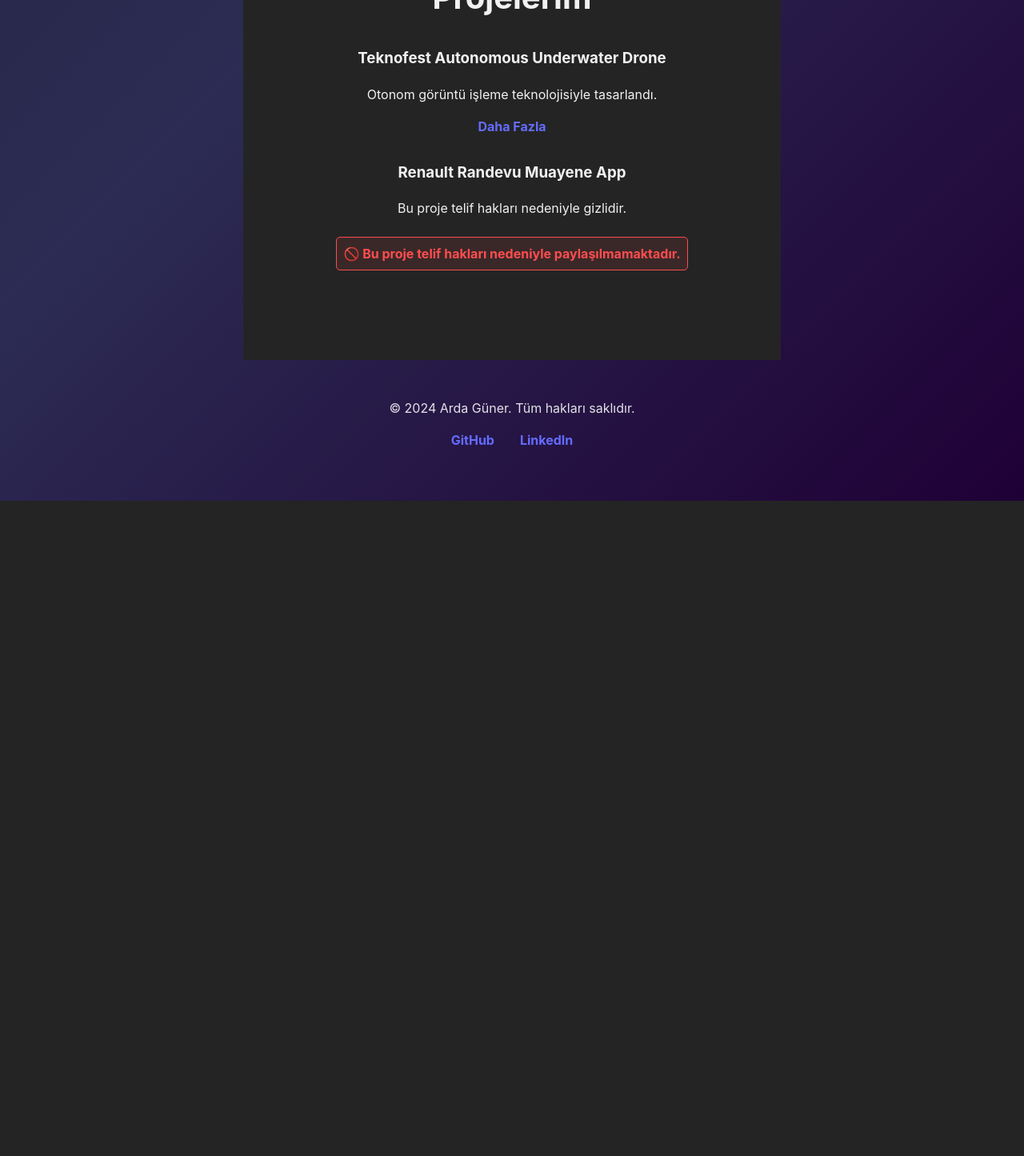
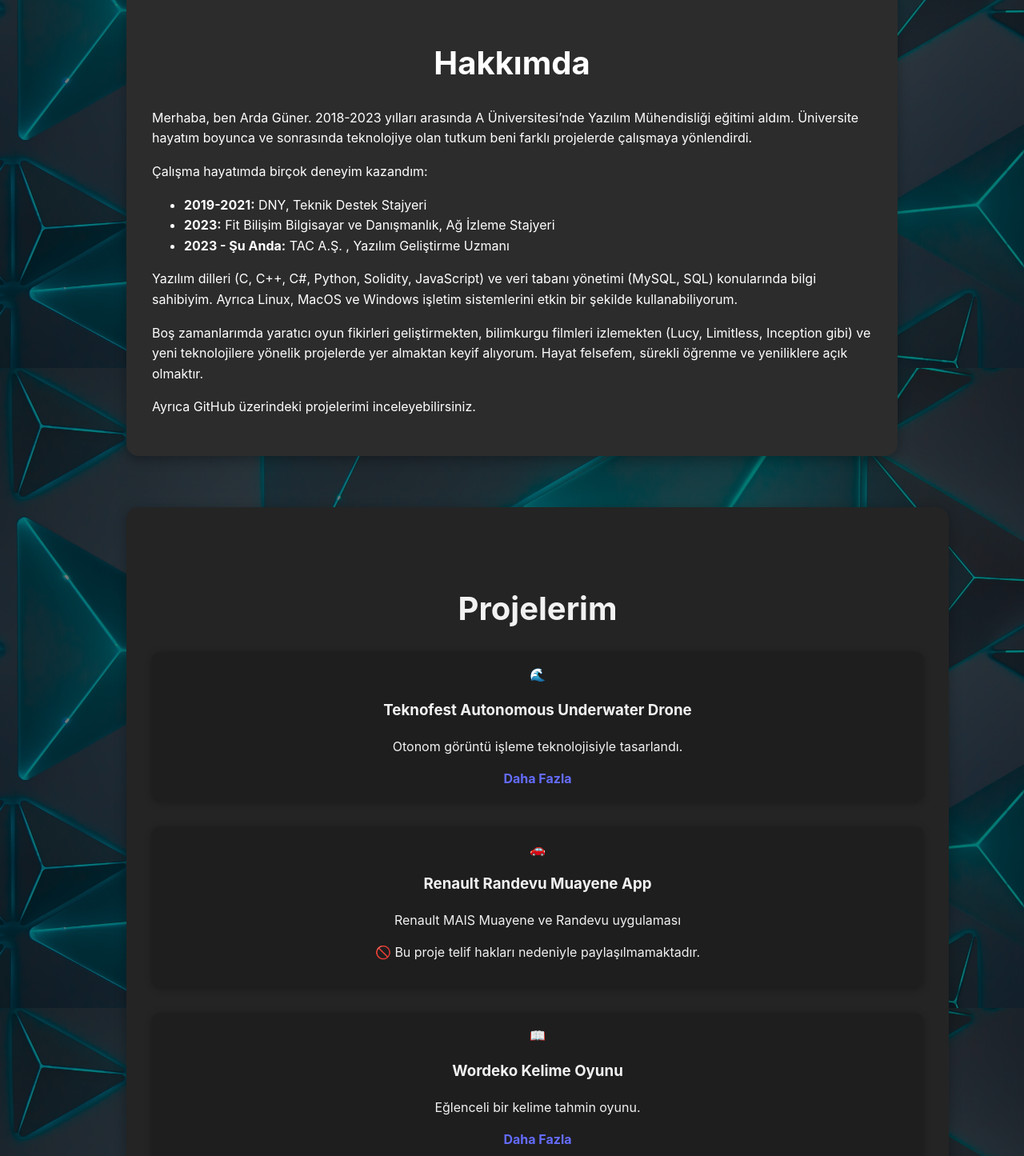
Before and after one commit to Ardeko/ardaguner.com, a React (Vite) app in the folder ardo/: page / in a window 1280 px wide. Shown: the part 1140-2585 px from the top of the page at 80% size. Before the commit the page ends 1766 px from the top, so only its background shows below. Built offline with nearby package versions, Linux system fonts and the light colour scheme.

Commit message:
about update

```diff
--- a/ardo/src/App.jsx
+++ b/ardo/src/App.jsx
@@ -9,12 +9,32 @@ function App() {
     {
       name: "Teknofest Autonomous Underwater Drone",
       description: "Otonom görüntü işleme teknolojisiyle tasarlandı.",
-      link: "https://github.com/SeIectra",
+      link: "https://github.com/EVA-Submarine-Team",
+      emoji: "🌊", // Su altı temalı emoji
     },
     {
       name: "Renault Randevu Muayene App",
-      description: "Bu proje telif hakları nedeniyle gizlidir.",
+      description: "Renault MAIS Muayene ve Randevu uygulaması",
       isRestricted: true, // Gizli proje işareti
+      emoji: "🚗", // Araba temalı emoji
+    },
+    {
+      name: "Wordeko Kelime Oyunu",
+      description: "Eğlenceli bir kelime tahmin oyunu.",
+      link: "https://github.com/SeIectra/wordeko",
+      emoji: "📖", // Kitap/kelime temalı emoji
+    },
+    {
+      name: "Protocol Yarış Oyunu",
+      description: "Heyecan dolu bir hız ve strateji yarışı.",
+      link: "https://github.com/SeIectra/protocol",
+      emoji: "🏎️", // Yarış temalı emoji
+    },
+    {
+      name: "Unichain Blockchain İzleme Zinciri",
+      description: "Blockchain işlemlerini takip etmeye yönelik bir sistem.",
+      link: "https://github.com/SeIectra/unichain",
+      emoji: "🔗", // Zincir/blok temalı emoji
     },
   ];
 
@@ -23,11 +43,14 @@ function App() {
       {/* Header */}
       <header className="header">
         <h1>Arda Güner</h1>
-        <p>Yazılım Mühendisi</p>
+        <p>Software Engineer</p>
         <nav>
           <ul>
             <li>
               <a href="#hero">Anasayfa</a>
+            </li>
+            <li>
+              <a href="#about">Hakkımda</a>
             </li>
             <li>
               <a href="#projects">Projeler</a>
@@ -45,11 +68,43 @@ function App() {
         <p>Yazılım mühendisliğine tutkuyla bağlı bir geliştiriciyim.</p>
         <button
           onClick={() => {
-            document.getElementById("projects").scrollIntoView({ behavior: "smooth" });
+            document.getElementById("about").scrollIntoView({ behavior: "smooth" });
           }}
         >
-          Projelerimi Gör
+          Hakkımda Daha Fazla
         </button>
+      </section>
+
+      {/* About Section */}
+      <section id="about" className="about-container">
+        <h2>Hakkımda</h2>
+        <p>
+          Merhaba, ben Arda Güner. 2018-2023 yılları arasında A Üniversitesi’nde
+          Yazılım Mühendisliği eğitimi aldım. Üniversite hayatım boyunca ve sonrasında
+          teknolojiye olan tutkum beni farklı projelerde çalışmaya yönlendirdi.
+        </p>
+        <p>
+          Çalışma hayatımda birçok deneyim kazandım:
+          <ul>
+            <li><b>2019-2021:</b> DNY, Teknik Destek Stajyeri</li>
+            <li><b>2023:</b> Fit Bilişim Bilgisayar ve Danışmanlık, Ağ İzleme Stajyeri</li>
+            <li><b>2023 - Şu Anda:</b> TAC A.Ş. , Yazılım Geliştirme Uzmanı</li>
+          </ul>
+        </p>
+        <p>
+          Yazılım dilleri (C, C++, C#, Python, Solidity, JavaScript) ve veri tabanı
+          yönetimi (MySQL, SQL) konularında bilgi sahibiyim. Ayrıca Linux, MacOS ve
+          Windows işletim sistemlerini etkin bir şekilde kullanabiliyorum.
+        </p>
+        <p>
+          Boş zamanlarımda yaratıcı oyun fikirleri geliştirmekten, bilimkurgu filmleri
+          izlemekten (Lucy, Limitless, Inception gibi) ve yeni teknolojilere yönelik
+          projelerde yer almaktan keyif alıyorum. Hayat felsefem, sürekli öğrenme ve
+          yeniliklere açık olmaktır.
+        </p>
+        <p>
+          Ayrıca GitHub üzerindeki projelerimi inceleyebilirsiniz.
+        </p>
       </section>
 
       {/* Projects Section */}
@@ -57,7 +112,10 @@ function App() {
         <h2>Projelerim</h2>
         <ul>
           {projectList.map((project, index) => (
-            <li key={index}>
+            <li key={index} className={`project-${project.name.toLowerCase().replace(/\s+/g, '-')}`}>
+              <span className="project-emoji" role="img" aria-label="emoji">
+                {project.emoji}
+              </span>
               <h3>{project.name}</h3>
               <p>{project.description}</p>
               {project.isRestricted ? (
@@ -76,16 +134,56 @@ function App() {
 
       {/* Footer */}
       <footer id="contact" className="footer">
-        <p>© 2024 Arda Güner. Tüm hakları saklıdır.</p>
-        <div className="social-links">
-          <a href="https://github.com/SeIectra" target="_blank" rel="noopener noreferrer">
-            GitHub
-          </a>
-          <a href="https://www.linkedin.com/in/arda-g%C3%BCner/" target="_blank" rel="noopener noreferrer">
-            LinkedIn
-          </a>
-        </div>
-      </footer>
+  <h2>İletişim</h2>
+  <ul className="contact-list">
+    <li>
+      <span className="contact-icon" role="img" aria-label="email">
+        📧
+      </span>
+      <a href="mailto:ardaguner2000@gmail.com">ardaguner2000@gmail.com</a>
+    </li>
+    <li>
+      <span className="contact-icon" role="img" aria-label="email">
+        📧
+      </span>
+      <a href="mailto:ardaguner@hotmail.com">ardaguner@hotmail.com</a>
+    </li>
+    <li>
+      <span className="contact-icon">
+        <img
+          src="https://cdn-icons-png.flaticon.com/512/174/174857.png"
+          alt="LinkedIn Icon"
+        />
+      </span>
+      <a
+        href="https://www.linkedin.com/in/arda-g%C3%BCner/"
+        target="_blank"
+        rel="noopener noreferrer"
+      >
+        LinkedIn
+      </a>
+    </li>
+    <li>
+      <span className="contact-icon">
+        <img
+          src="https://cdn-icons-png.flaticon.com/512/733/733553.png"
+          alt="GitHub Icon"
+        />
+      </span>
+      <a
+        href="https://github.com/SeIectra"
+        target="_blank"
+        rel="noopener noreferrer"
+      >
+        GitHub
+      </a>
+    </li>
+  </ul>
+  <p>© 2024 Arda Güner. Tüm hakları saklıdır.</p>
+</footer>
+
+
+
     </>
   );
 }
--- a/ardo/src/index.css
+++ b/ardo/src/index.css
@@ -22,8 +22,9 @@ body {
   height: 100%;
   padding: 0;
   box-sizing: border-box;
-  overflow: hidden;
-  background: linear-gradient(135deg, #1e1e37, #2c2c54, #1f0036);
+  overflow: auto;
+  background: linear-gradient(rgba(0, 0, 0, 0.5), rgba(0, 0, 0, 0.5)), url('./assets/ardobg.jpg') no-repeat center center fixed;
+  background-size: cover;
   animation: cyberpunk-bg-animation 10s infinite alternate;
 }
 
@@ -56,7 +57,7 @@ body {
   transform: scale(1.1);
 }
 
-$1
+/* Header */
 .header {
   width: 100%;
   text-align: center;
@@ -66,12 +67,12 @@ $1
 .header h1 {
   font-size: 2.5rem;
   color: #fff;
+  text-shadow: 0 0 10px cyan, 0 0 20px cyan;
   transition: text-shadow 0.3s ease;
-  text-shadow: 0 0 10px #ff007f, 0 0 20px #ff007f;
 }
 
 .header h1:hover {
-  text-shadow: 0 0 20px #ff007f, 0 0 40px #ff007f, 0 0 60px #ff007f;
+  text-shadow: 0 0 20px cyan, 0 0 40px cyan, 0 0 60px cyan;
 }
 
 .header ul {
@@ -137,89 +138,144 @@ $1
   transform: scale(1.05);
 }
 
+/* Hakkımda kısmı */
+.about-container {
+  max-width: 900px;
+  margin: 4rem auto;
+  background-color: #2c2c2c;
+  padding: 2rem;
+  border-radius: 15px;
+  box-shadow: 0 4px 15px rgba(0, 0, 0, 0.3);
+  color: #ffffff;
+  text-align: left;
+  line-height: 1.6;
+}
+
+.about-container h2 {
+  text-align: center;
+  font-size: 2.5rem;
+  margin-bottom: 1.5rem;
+  color: #ffffff;
+}
+
 /* Projects Section */
 .projects-container {
   width: 100%;
   max-width: 1200px;
-  padding: 4rem 2rem;
+  margin: 2rem auto;
+  padding: 2rem;
+  background-color: #2c2c2c;
+  border-radius: 15px;
+  box-shadow: 0 4px 15px rgba(0, 0, 0, 0.3);
+  color: #ffffff;
   text-align: center;
-  color: #f1f1f1;
-  box-sizing: border-box;
 }
 
 .projects-container h2 {
   font-size: 2.5rem;
-  margin-bottom: 2rem;
+  margin-bottom: 1.5rem;
 }
 
 .projects-container ul {
   list-style: none;
   padding: 0;
+  margin: 0;
 }
 
 .projects-container li {
-  margin-bottom: 2.5rem;
+  margin-bottom: 1.5rem;
+  padding: 1rem;
+  border-radius: 10px;
+  background-color: #1e1e1e;
+  box-shadow: 0 2px 10px rgba(0, 0, 0, 0.3);
+}
+
+.projects-container li:hover {
+  transform: scale(1.02);
+  transition: transform 0.3s ease, box-shadow 0.3s ease;
+  box-shadow: 0 4px 20px rgba(0, 0, 0, 0.4);
 }
 
 .projects-container a {
-  color: #646cff;
+  color: #64b5f6;
   text-decoration: none;
   font-weight: bold;
 }
 
 .projects-container a:hover {
-  color: #535bf2;
-}
-
-.projects-container .restricted {
-  color: #ff4d4f;
-  font-weight: bold;
-  margin-top: 0.5rem;
-  background: rgba(255, 77, 79, 0.1);
-  border: 1px solid #ff4d4f;
-  padding: 0.5rem;
-  border-radius: 5px;
-  display: inline-block;
-  text-align: center;
-  max-width: 90%;
+  color: #42a5f5;
 }
 
 /* Footer */
-.footer { width: 100%; padding: 2rem 0; text-align: center; }
-.footer .social-links a.linkedin:before { content: '.footer {
+.footer {
   width: 100%;
   padding: 2rem 0;
-  text-align: center;F5E0'; margin-right: 5px !important;
+  text-align: center;
   background: #1e1e37;
   color: #fff;
   font-size: 0.9rem;
 }
 
-.footer .social-links a {
-  margin: 0 1rem;
-  color: #646cff;
-  text-decoration: none;
-  font-weight: bold;
+.footer h2 {
+  margin-bottom: 1rem;
+  font-size: 1.8rem;
+  color: #ffffff;
 }
 
+/* İletişim Bölümü Liste */
+.contact-list {
+  list-style: none;
+  padding: 0;
+  margin: 0 auto;
+  display: flex;
+  flex-direction: column; /* Listeyi dikey hizala */
+  align-items: center; /* Ortala */
+  gap: 1rem; /* Öğeler arasına boşluk */
+}
+
+.contact-list li {
+  display: flex;
+  align-items: center; /* İkon ve metni yatayda hizala */
+  gap: 0.5rem; /* İkon ve metin arasına boşluk */
+}
+
+.contact-icon img {
+  width: 24px; /* İkon genişliği */
+  height: 24px; /* İkon yüksekliği */
+  object-fit: contain; /* Görüntü bozulmasın */
+  margin-right: 0.5rem; /* İkon ile metin arasına boşluk */
+}
+
+.contact-list a {
+  color: #64b5f6;
+  text-decoration: none;
+  font-size: 1rem;
+}
+
+.contact-list a:hover {
+  color: #42a5f5;
+}
+
+/* Sosyal Linkler */
 .footer .social-links {
   display: flex;
   justify-content: center;
   align-items: center;
 }
 
+.footer .social-links a {
+  margin: 0 1rem;
+  text-decoration: none;
+  font-weight: bold;
+}
+
 .footer .social-links a.linkedin {
-  margin: 0 1rem;
   color: #0077b5;
 }
 
 .footer .social-links a.linkedin:hover {
   color: #005582;
-}
-  margin: 0 1rem;
-  color: #646cff;
-  text-decoration: none;
-  font-weight: bold;
+  text-decoration: underline;
 }
 
 .footer .social-links a:hover {
```
Also changed, not shown: ardo/src/assets/ardobg.jpg (added).
